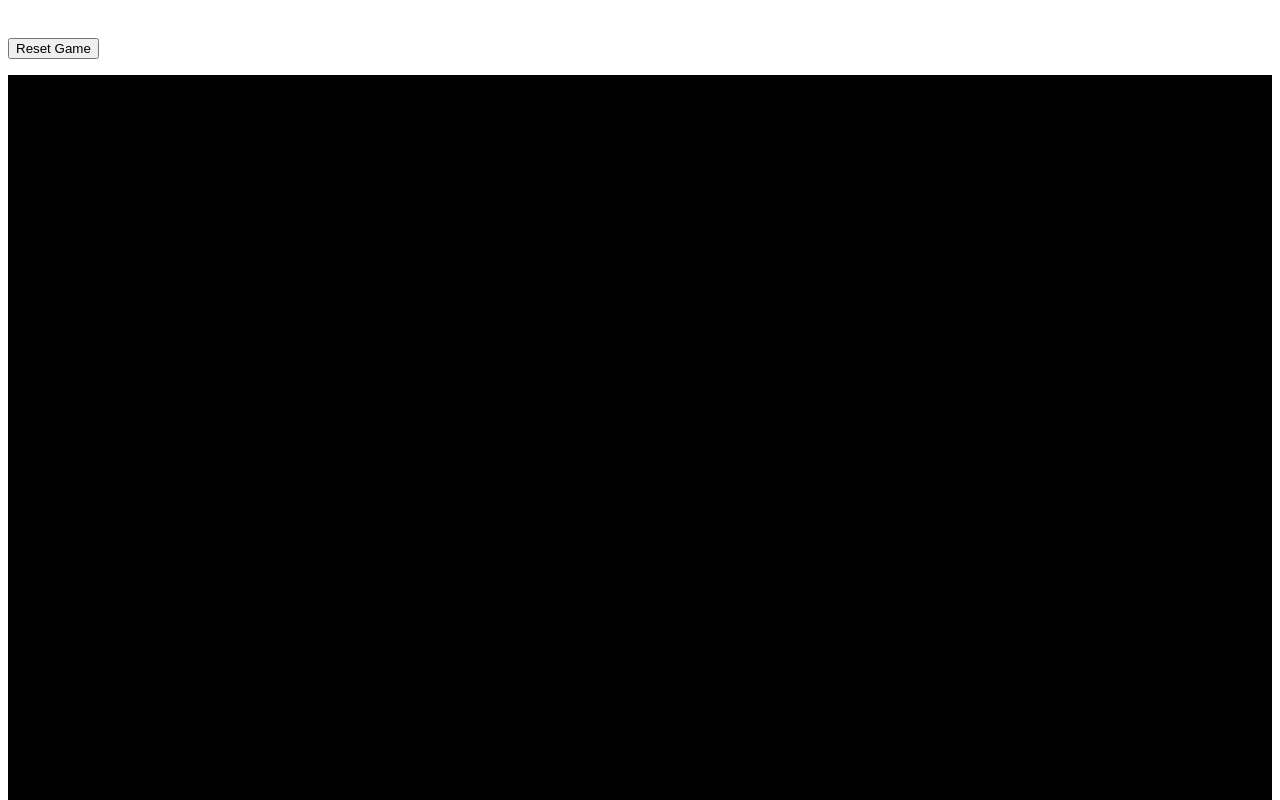
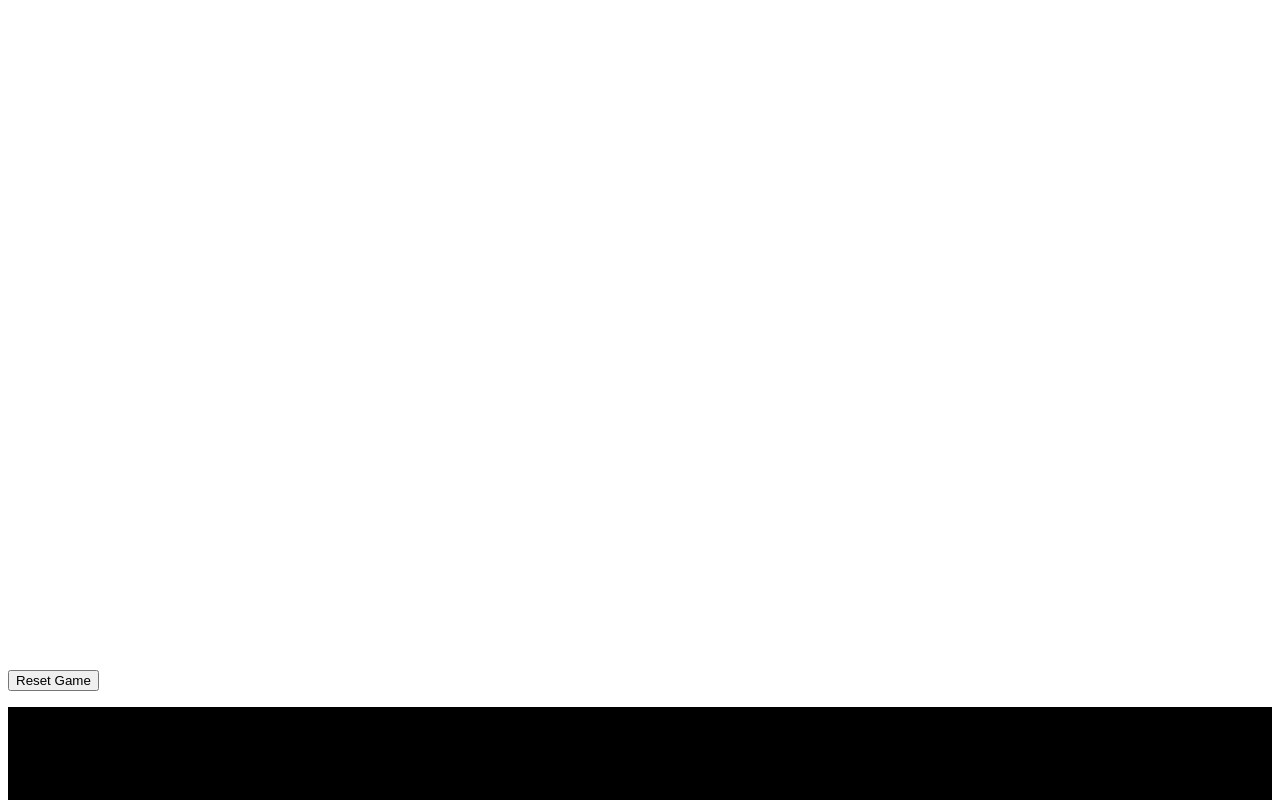
Before and after one commit to momoney13/space-invaders-final-project, a website: page index.html in a window 1280 px wide. Shown: the top 800 px of the page. Drawn offline with Linux system fonts and the light colour scheme.

Commit message:
changing css

```diff
--- a/css/styles.css
+++ b/css/styles.css
@@ -6,14 +6,14 @@ section#game {
     font-family: "arial,sans-serif";
 }
 
-/* section#game .start{
+section#game .start{
     display: block;
     padding-top: 50%;
     margin: 0 auto 0 auto;
     text-align: center;
     width: 50%;
     cursor: pointer;
-} */
+}
 
 section#game .start .high-scores{
     text-align: left;
```
